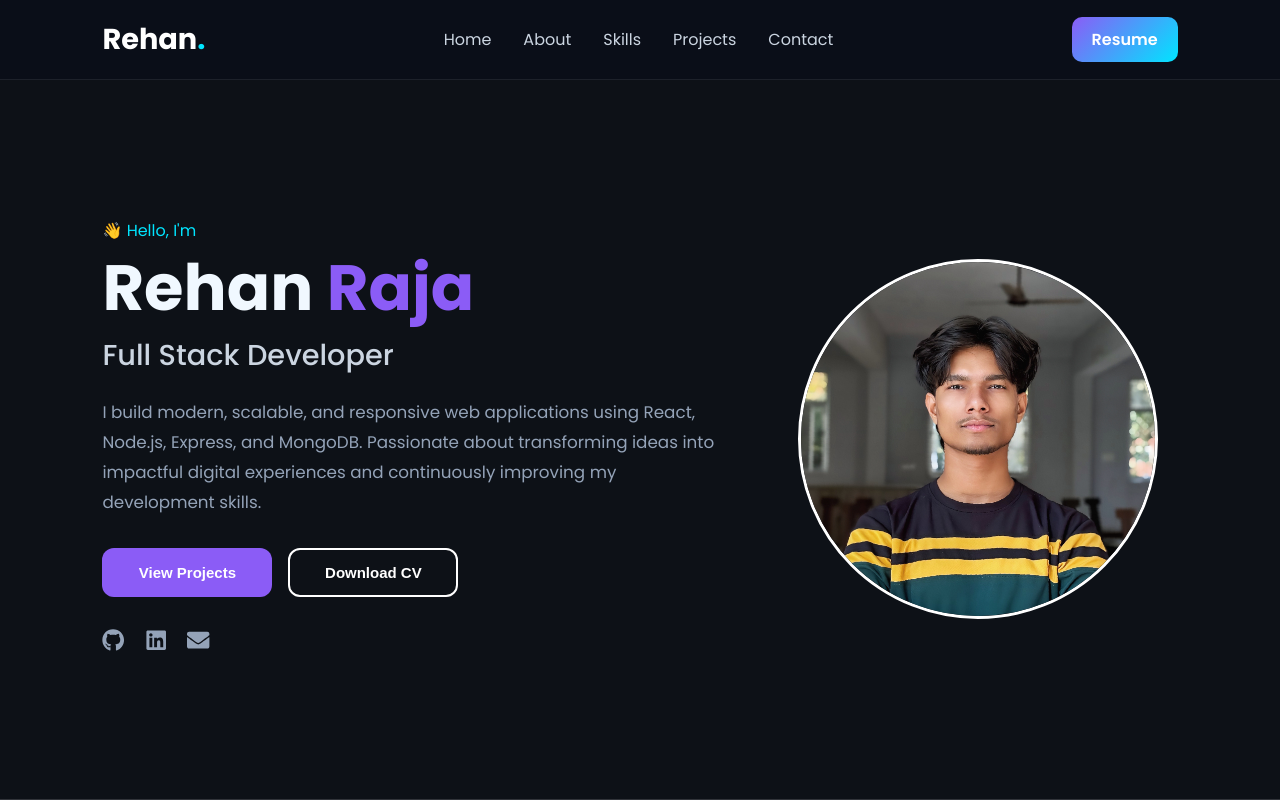
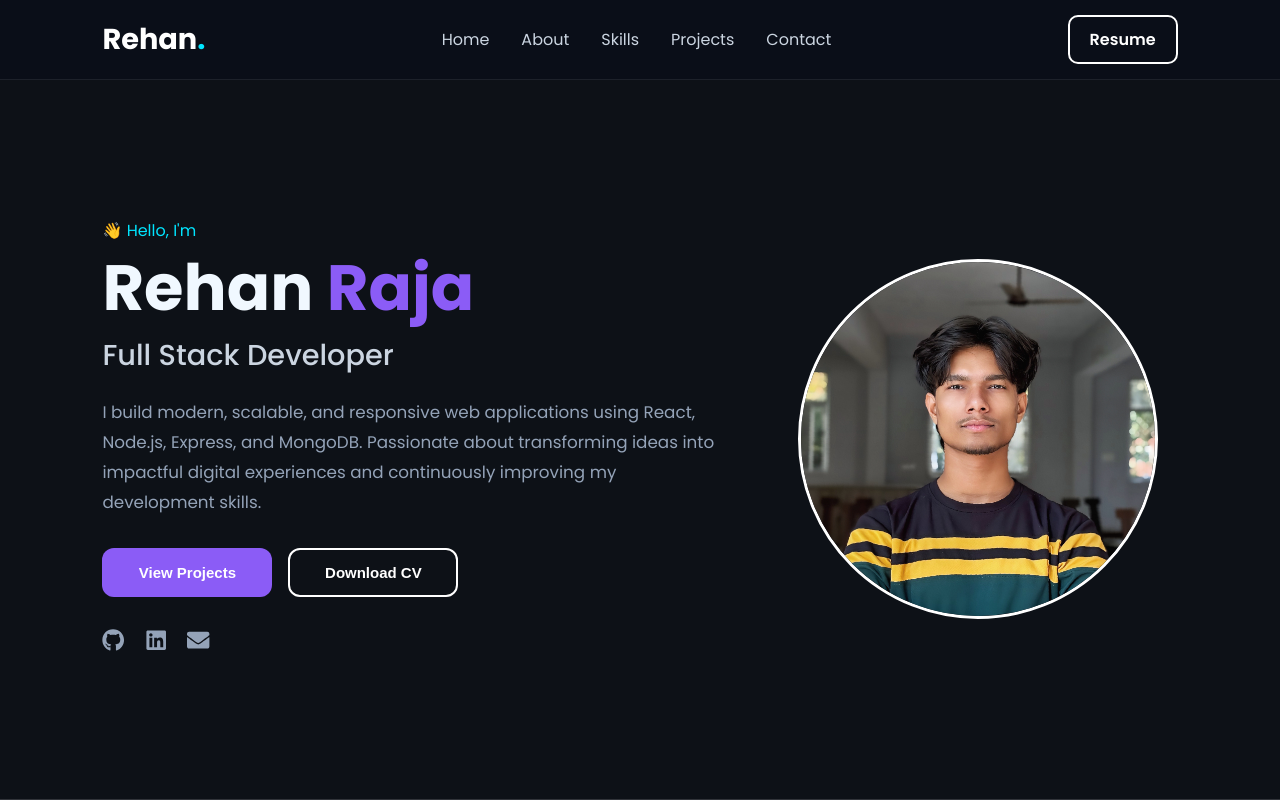
Before and after one commit to rehanraja-webdev/Portfollio, a React (Vite) app: page / in a window 1280 px wide. Shown: the top 800 px of the page. Built offline with nearby package versions, Linux system fonts and the light colour scheme.

Commit message:
Refactor About and Navbar components with CSS adjustments for improved layout and styling

```diff
--- a/src/components/About/About.css
+++ b/src/components/About/About.css
@@ -98,9 +98,4 @@
   .about-container h2 {
     font-size: 2rem;
   }
-
-  .about-stats {
-    flex-direction: column;
-    align-items: center;
-  }
 }
--- a/src/components/Navbar/Navbar.css
+++ b/src/components/Navbar/Navbar.css
@@ -70,15 +70,11 @@
 
 .resume-btn {
   padding: 10px 20px;
-
   border-radius: 10px;
-
   text-decoration: none;
-
+  background: transparent;
+  border: 2px solid white;
   color: white;
-
-  background: linear-gradient(135deg, #8b5cf6, #00e5ff);
-
   font-weight: 600;
 
   transition: 0.3s;
@@ -91,10 +87,18 @@
 
 @media (max-width: 768px) {
   .nav-links {
-    display: none;
+    gap: 1rem;
   }
-
   .resume-btn {
     display: none;
   }
 }
+
+@media (max-width: 562px) {
+  .nav-links {
+    display: none;
+  }
+  .resume-btn {
+    display: none;
+  }
+}
```
